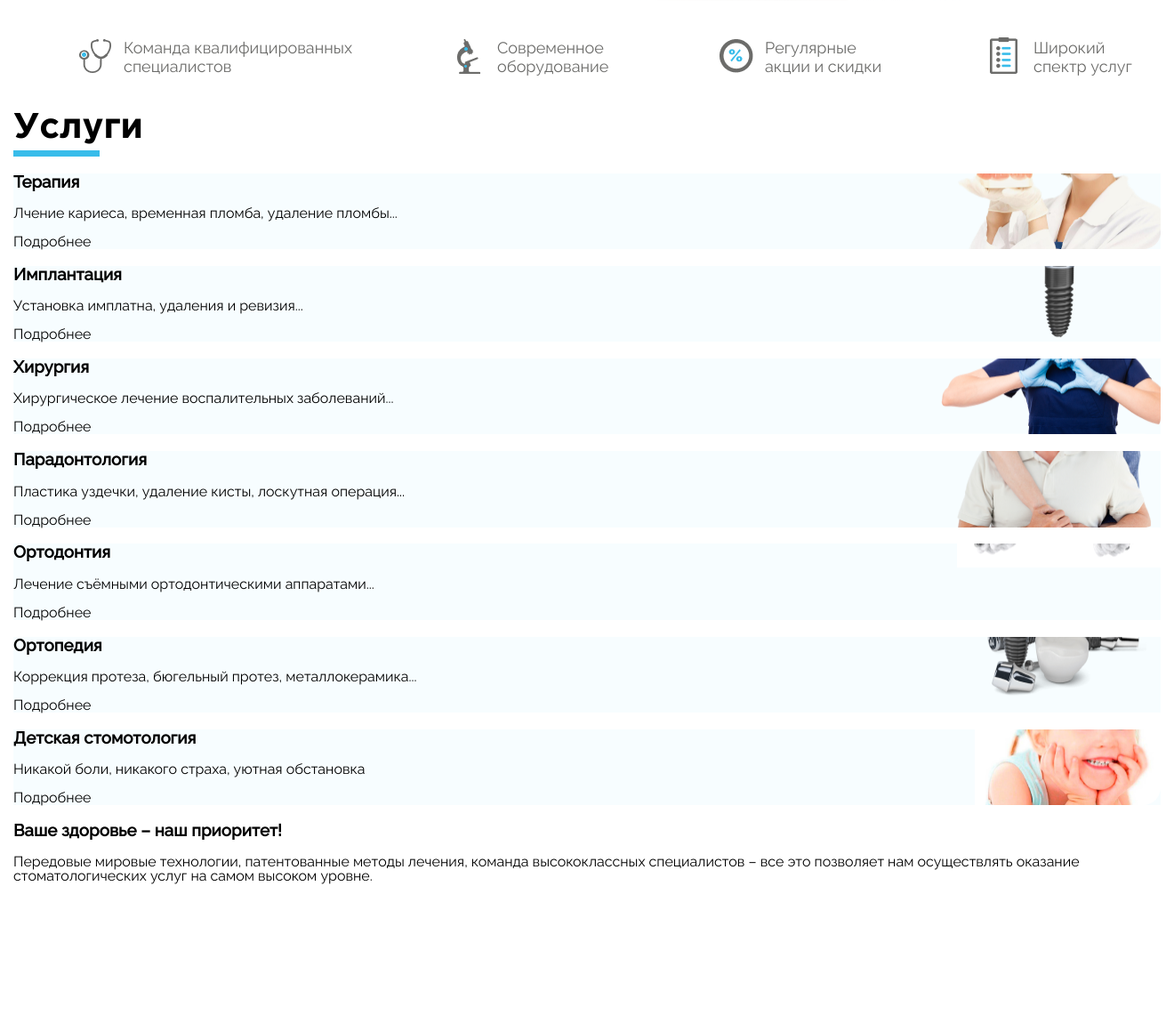
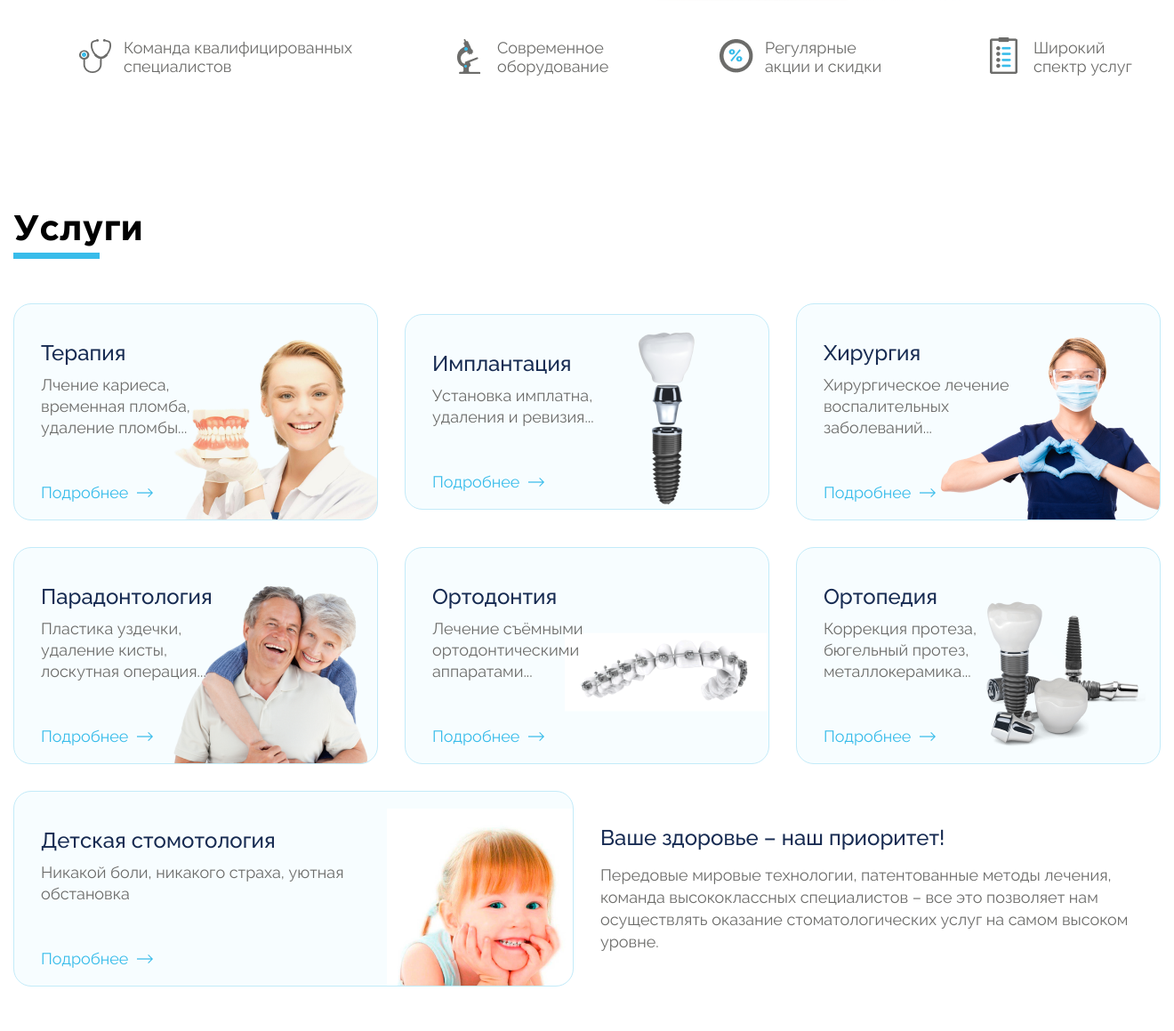
Before and after one commit to MrKobra/dental_web, a PHP site: page / in a window 1320 px wide. Shown: the part 682-1841 px from the top of the page at 89% size. Before the commit the page ends 1676 px from the top, so only its background shows below. Run offline with PHP 8.4, Linux system fonts and the light colour scheme.

Commit message:
Add service style (index.html)

```diff
--- a/html/css/style.css
+++ b/html/css/style.css
@@ -255,4 +255,83 @@ body {
   padding-left: 100px;
 }
 
+.service {
+  padding: 115px 0 50px;
+}
+.service-container {
+  display: flex;
+  flex-wrap: wrap;
+  margin: 20px -15px 0;
+  align-items: center;
+}
+.service-card {
+  margin: 30px 15px 0;
+  border-radius: 20px;
+  border: 1px solid #C3EBF9;
+  box-sizing: border-box;
+}
+.service-card-text {
+  width: 60%;
+  padding: 40px 0 20px 30px;
+  box-sizing: border-box;
+  display: flex;
+  flex-direction: column;
+  justify-content: space-between;
+  height: 100%;
+}
+.service-card h3 {
+  font-size: 24px;
+  line-height: 29px;
+  color: #172B52;
+  font-weight: 500;
+  margin: 0;
+}
+.service-card p {
+  font-size: 18px;
+  line-height: 24px;
+  margin: 10px 0 50px;
+  color: #6C6C6A;
+}
+.service-card a {
+  font-size: 18px;
+  line-height: 21px;
+  color: #38BCEA;
+  position: relative;
+  display: inline-block;
+  padding-right: 28px;
+}
+.service-card a:after {
+  content: "";
+  width: 18px;
+  height: 10px;
+  background: url(../img/link-arrow-right.png) no-repeat center center;
+  position: absolute;
+  right: 0;
+  top: 50%;
+  margin-top: -5px;
+}
+.service-card:not(.last-card) {
+  flex-basis: calc(33.33% - 30px);
+}
+.service-card.last-card {
+  flex-basis: calc(50% - 30px);
+}
+.service-slogan {
+  flex-basis: calc(50% - 30px);
+  margin: 30px 15px 0;
+}
+.service-slogan h3 {
+  font-size: 24px;
+  line-height: 29px;
+  color: #172B52;
+  font-weight: 500;
+  margin: 0;
+}
+.service-slogan p {
+  font-size: 18px;
+  line-height: 25px;
+  color: #6C6C6A;
+  margin: 15px 0 0;
+}
+
 /*# sourceMappingURL=style.css.map */
--- a/html/css/style.sass
+++ b/html/css/style.sass
@@ -148,3 +148,69 @@
       &:not(:first-child)
         flex-basis: 300px
         padding-left: 100px
+
+.service
+  padding: 115px 0 50px
+  &-container
+    display: flex
+    flex-wrap: wrap
+    margin: 20px -15px 0
+    align-items: center
+  &-card
+    margin: 30px 15px 0
+    border-radius: 20px
+    border: 1px solid #C3EBF9
+    box-sizing: border-box
+    &-text
+      width: 60%
+      padding: 40px 0 20px 30px
+      box-sizing: border-box
+      display: flex
+      flex-direction: column
+      justify-content: space-between
+      height: 100%
+    h3
+      font-size: 24px
+      line-height: 29px
+      color: #172B52
+      font-weight: 500
+      margin: 0
+    p
+      font-size: 18px
+      line-height: 24px
+      margin: 10px 0 50px
+      color: #6C6C6A
+    a
+      font-size: 18px
+      line-height: 21px
+      color: $normal
+      position: relative
+      display: inline-block
+      padding-right: 28px
+      &:after
+        content: ''
+        width: 18px
+        height: 10px
+        background: url(../img/link-arrow-right.png) no-repeat center center
+        position: absolute
+        right: 0
+        top: 50%
+        margin-top: -5px
+    &:not(.last-card)
+      flex-basis: calc(33.33% - 30px)
+    &.last-card
+      flex-basis: calc(50% - 30px)
+  &-slogan
+    flex-basis: calc(50% - 30px)
+    margin: 30px 15px 0
+    h3
+      font-size: 24px
+      line-height: 29px
+      color: #172B52
+      font-weight: 500
+      margin: 0
+    p
+      font-size: 18px
+      line-height: 25px
+      color: #6C6C6A
+      margin: 15px 0 0
```
